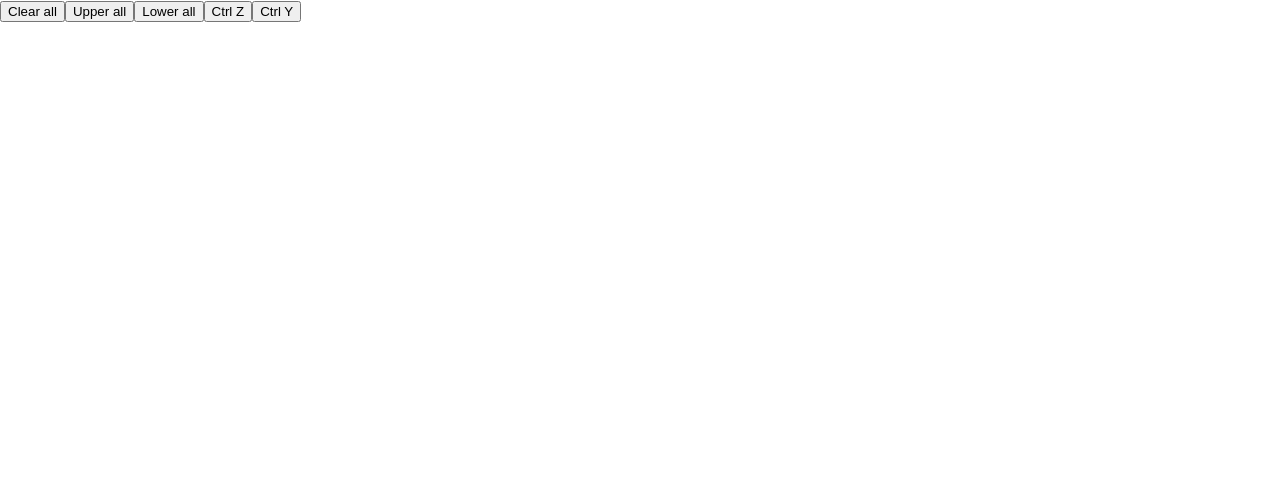
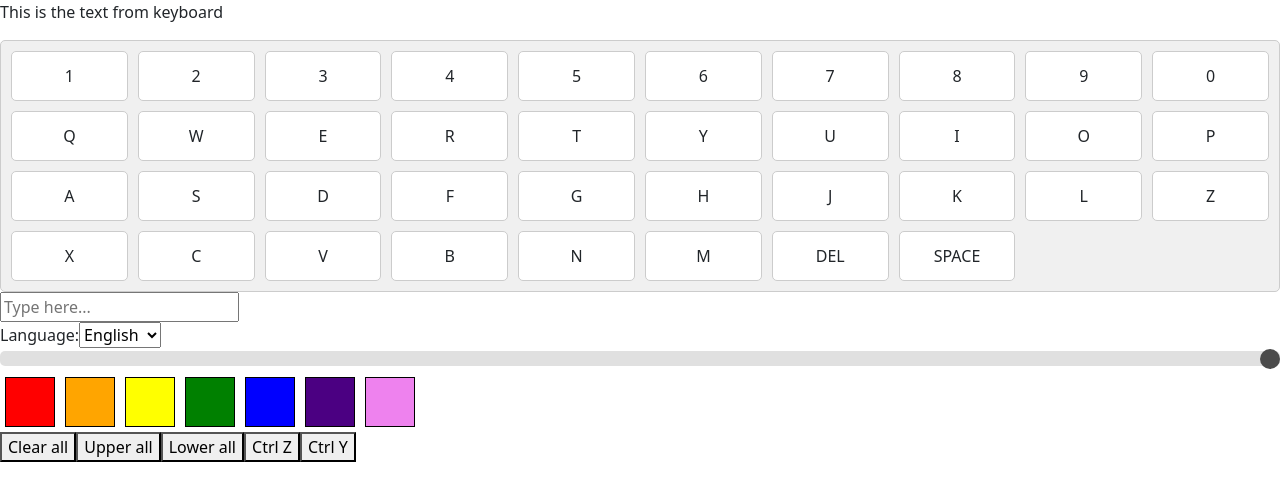
Before and after one commit to OdeyaSadoun/Fullstack_project4, a React (Create React App) app: page / in a window 1280 px wide. Shown: the top 500 px of the page. Built offline with nearby package versions, Linux system fonts and the light colour scheme.

Commit message:
more changes

```diff
--- a/package.json
+++ b/package.json
@@ -6,6 +6,7 @@
     "@testing-library/jest-dom": "^5.16.5",
     "@testing-library/react": "^13.4.0",
     "@testing-library/user-event": "^13.5.0",
+    "bootstrap": "^5.2.3",
     "react": "^18.2.0",
     "react-dom": "^18.2.0",
     "react-scripts": "^5.0.1",
--- /dev/null
+++ b/src/CSS/colorPalette.css
@@ -0,0 +1,12 @@
+.colorText {
+  display: "flex";
+  flex-wrap: "wrap";
+}
+
+.currentColor {
+  width: "50px";
+  height: "50px";
+  margin: "5px";
+  cursor: "pointer";
+  border: "1px solid black";
+}
--- a/src/Components/colorPalette.jsx
+++ b/src/Components/colorPalette.jsx
@@ -1,7 +1,11 @@
 import React, { Component } from 'react';
+
 class ColorPalette extends Component {
-  state = {  }
-  render() {
+  constructor(props) {
+    super(props);
+    this.state = {color: "black"};
+
+  }  render() {
     const colors = [
       "#FF0000", // red
       "#FFA500", // orange
@@ -18,9 +22,9 @@ class ColorPalette extends Component {
     };
 
     return (
-      <div style={{ display: "flex", flexWrap: "wrap" }}>
+      <div className='colorText' style={{ display: "flex", flexWrap: "wrap" }}>
         {colors.map((color, index) => (
-          <div
+          <div className='currentColor'
             key={index}
             style={{
               width: "50px",
--- a/src/Components/textArea.jsx
+++ b/src/Components/textArea.jsx
@@ -2,7 +2,7 @@ import React, { Component } from 'react';
 class TextArea extends Component {
     state = {
         text: 'This is the text from keyboard'
-      }
+    }
     render() {
         return (
             <p >{this.state.text}</p>
--- a/src/Components/textEditor.jsx
+++ b/src/Components/textEditor.jsx
@@ -1,32 +1,20 @@
 import React, { Component } from 'react';
-
+import Keyboard from './keyboard';
+import Size from './sizes';
+import TextArea from './textArea';
+import ColorPalette from './colorPalette';
+import SpecialSetting from './specialSetting';
 
 class TextEditor extends Component {
-    constructor(props) {
-      super(props);
-      this.state = {
-        text: '',
-        language: 'english',
-      };
-    }
-
-    handleChange = (event) => {
-      this.setState({ text: event.target.value });
-    };
-
-    handleLanguageChange = (event) => {
-      this.setState({ language: event.target.value });
-    };
-
-    handleSave = () => {
-      // TODO: Implement file saving logic
-    };
-
   render() {
     return (
-        <div>
-          <textarea value={this.state.text} onChange={this.handleChange} />
-          <button onClick={this.handleSave}>Save</button>
+      <div className="keyboard-container">
+        <TextArea />
+        <Keyboard />
+        <Size />
+        <ColorPalette />
+        <SpecialSetting />
+
       </div>
     );
   }
--- a/src/index.js
+++ b/src/index.js
@@ -1,6 +1,7 @@
 import React from 'react';
 import ReactDOM from 'react-dom/client';
 import './index.css';
+import 'bootstrap/dist/css/bootstrap.min.css';
 import App from './App';
 import reportWebVitals from './reportWebVitals';
 import Counter  from '../src/Components/counter';
@@ -15,7 +16,7 @@ import SpecialSetting from './Components/specialSetting';
 const root = ReactDOM.createRoot(document.getElementById('root'));
 root.render(
   <React.StrictMode>
-    <SpecialSetting/>
+    <TextEditor/>
   </React.StrictMode>
 );
 
```
Also changed, not shown: 1 other file (tests, documents, lock files or other folders). Lines whose indentation alone changed are shown as unchanged.
